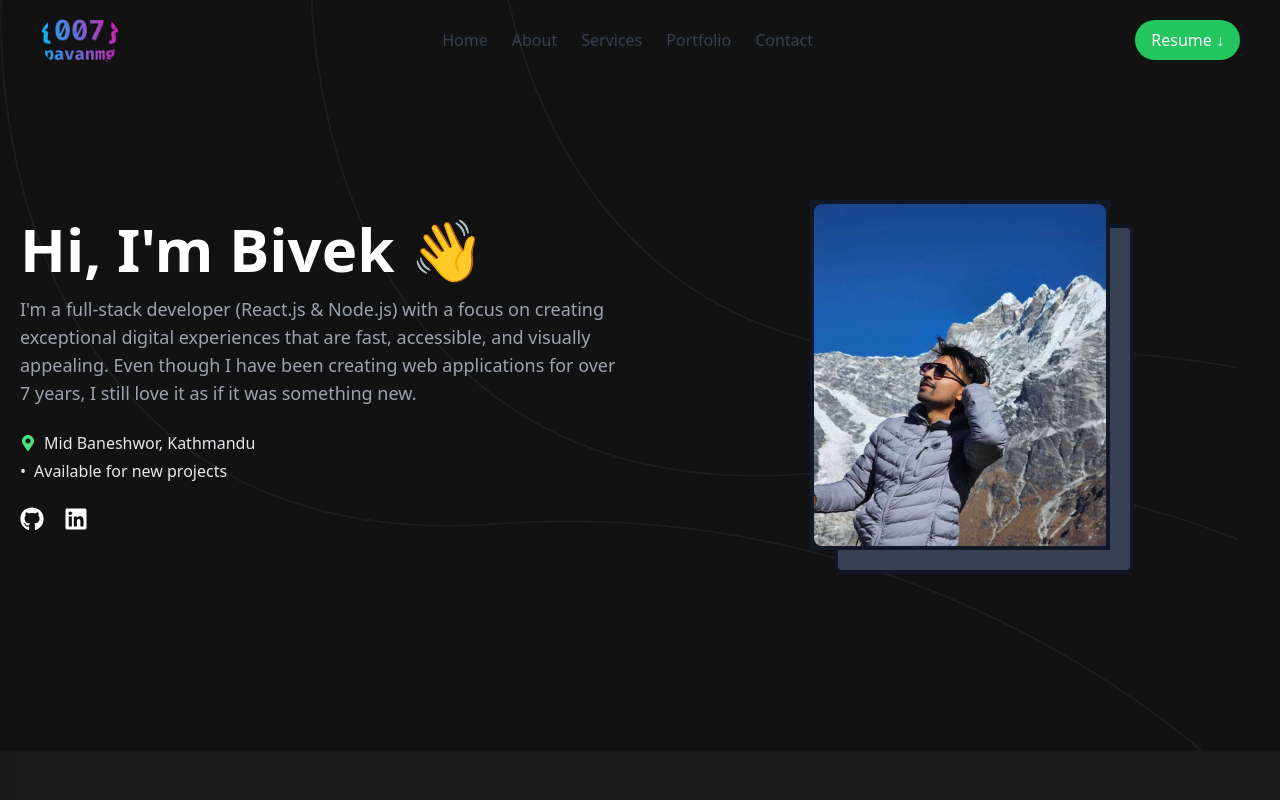
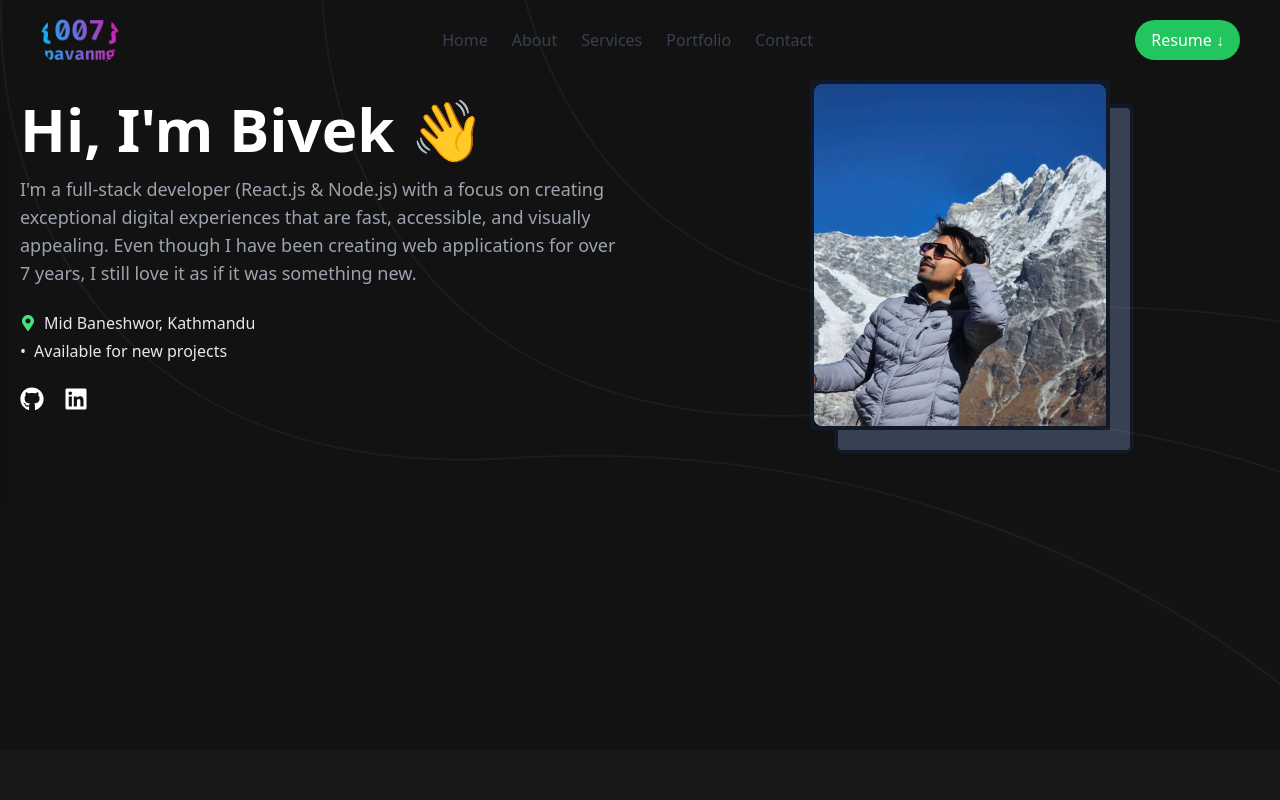
Before and after one commit to BivekKarki/my-portfolio, a Next.js app: page / in a window 1280 px wide. Shown: the top 800 px of the page. Built offline with nearby package versions, Linux system fonts and the light colour scheme.

Commit message:
fix hero section overlay bug

```diff
--- a/src/app/page.js
+++ b/src/app/page.js
@@ -9,13 +9,15 @@ import GetInTouch from "@/components/GetInTouch";
 export default function Home() {
   return (
     <>
-      <div className="relative bg-[#131313] md:h-[750px]  z-10 overflow-hidden">
+      <div className="relative bg-[#131313] md:h-[750px] z-10 overflow-hidden">
         <div className="absolute left-0 top-0 -z-10"><svg width="1038" height="938" viewBox="0 0 1038 938" fill="none"><g opacity="0.5" filter="url(#filter0_f_39_4392)"><circle cx="290.5" cy="282.5" r="247.5" className="bg-[#ff4155]"></circle ></g><defs><filter id="filter0_f_39_4392" x="-457" y="-465" width="1495" height="1495" filterUnits="userSpaceOnUse" colorInterpolationFilters="sRGB"><feFlood floodOpacity="0" result="BackgroundImageFix"></feFlood><feBlend mode="normal" in="SourceGraphic" in2="BackgroundImageFix" result="shape"></feBlend><feGaussianBlur stdDeviation="250" result="effect1_foregroundBlur_39_4392"></feGaussianBlur></filter></defs></svg></div>
         <div className="absolute left-[60%] top-1/2 transform -translate-x-1/2 -translate-y-1/2 -z-10"><svg width="1295" height="938" viewBox="0 0 1295 938" fill="none"><g opacity="0.4" filter="url(#filter0_f_39_4393)"><circle cx="647.5" cy="561.5" r="247.5" className="bg-[#ffe600]"></circle></g><defs><filter id="filter0_f_39_4393" x="0" y="-86" width="1295" height="1295" filterUnits="userSpaceOnUse" colorInterpolationFilters="sRGB"><feFlood floodOpacity="0" result="BackgroundImageFix"></feFlood><feBlend mode="normal" in="SourceGraphic" in2="BackgroundImageFix" result="shape"></feBlend><feGaussianBlur stdDeviation="200" result="effect1_foregroundBlur_39_4393"></feGaussianBlur></filter></defs></svg></div>
         <div className="absolute right-0 top-0 -z-10"><svg width="752" height="747" viewBox="0 0 752 747" fill="none"><g opacity="0.45" filter="url(#filter0_f_39_4394)"><circle cx="647.5" cy="99.5" r="247.5" className="bg-[#48c5ea]"></circle></g><defs><filter id="filter0_f_39_4394" x="0" y="-548" width="1295" height="1295" filterUnits="userSpaceOnUse" colorInterpolationFilters="sRGB"><feFlood floodOpacity="0" result="BackgroundImageFix"></feFlood><feBlend mode="normal" in="SourceGraphic" in2="BackgroundImageFix" result="shape"></feBlend><feGaussianBlur stdDeviation="200" result="effect1_foregroundBlur_39_4394"></feGaussianBlur></filter></defs></svg></div>
-        <div className="absolute right-0 top-0 w-full h-full"><Image src={line2} alt="line2" /></div>
-        {/* <div className="absolute left-0 bottom-0 w-full h-full"><Image src={line1} alt="line1" /></div> */}
-      <Hero />
+        <div className="absolute right-0 top-0 w-full h-full z-10"><Image src={line2} alt="line2" fill/></div>
+        {/* <div className="absolute left-0 bottom-0 w-full h-full z-10"><Image src={line1} alt="line1" fill/></div> */}
+        <div className="relative">
+          <Hero />
+        </div>
       </div>
       <TechStack />
       <MyProjects />
```
